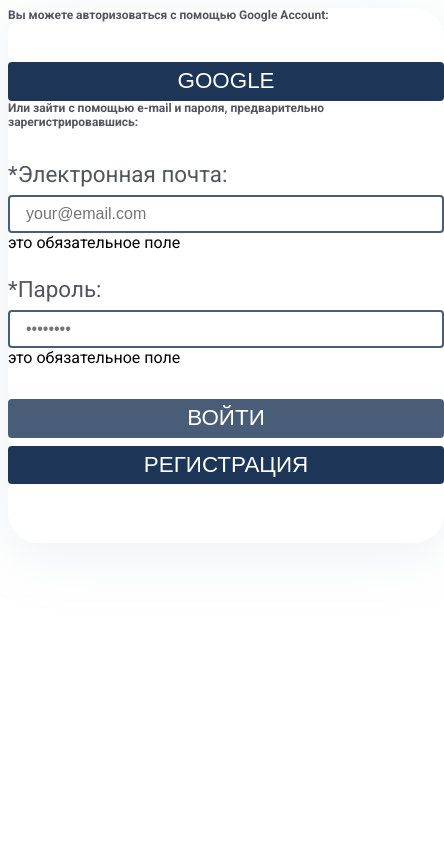
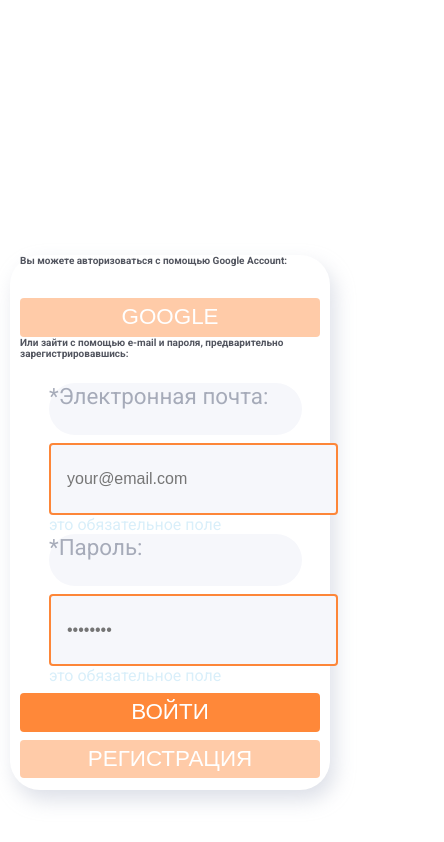
Before and after one commit to YermakovaDina/test_project, a React (Create React App) app: page / in a window 390 px wide. Shown: the whole page, 444 px wide, since content can reach past the window. Built offline with nearby package versions, Linux system fonts and the light colour scheme.

Commit message:
пробный

```diff
--- a/src/Form/Form.js
+++ b/src/Form/Form.js
@@ -52,7 +52,9 @@
         return (
           <div className="container">
             <div className="container_gb">
-              <h1>Вы можете авторизоваться с помощью Google Account:</h1>
+              <h1 className="title_gb">
+                Вы можете авторизоваться с помощью Google Account:
+              </h1>
               <form onSubmit={handleSubmit} className="container_form">
                 <button type="buttton" className="gb">
                   GOOGLE
@@ -60,7 +62,7 @@
               </form>
             </div>
             <div className="container_register">
-              <h1>
+              <h1 className="title_register">
                 Или зайти с помощью e-mail и пароля, предварительно
                 зарегистрировавшись:
               </h1>
--- a/src/Form/Form.scss
+++ b/src/Form/Form.scss
@@ -1,4 +1,4 @@
-$primary-color: #1d3557;
+$primary-color: rgba(255, 107, 8, 0.35);
 $error-color: #e63946;
 $bg-color: #f1faee;
 $text-color: #52555f;
@@ -6,12 +6,130 @@
 
 $border-radius: 4px;
 
+body {
+  color: rgb(217, 239, 250);
+}
+
+// ====
+// mobile
+@media screen and (max-width: 767.98px) {
+  .container {
+    position: absolute;
+    width: 300px;
+    height: 535px;
+    left: 10px;
+    top: 255px;
+
+    background: #ffffff;
+    /* shadow mob */
+
+    box-shadow: 5px 10px 20px rgba(170, 178, 197, 0.4);
+    border-radius: 30px;
+
+    /* margin-top: 5rem; */
+    /* padding: 3rem; */
+    /* border-radius: $border-radius; */
+
+    h1 {
+      font-size: 10px;
+      height: 1.2;
+      color: #52555f;
+      padding-bottom: 24px;
+    }
+
+    label,
+    input {
+      color: #a6abb9;
+      width: 253px;
+      height: 52px;
+      left: 39px;
+      top: 485px;
+
+      background: #f6f7fb;
+      border-radius: 30px;
+    }
+
+    label {
+      font-size: 1.4rem;
+      margin-bottom: 0.5rem;
+    }
+
+    input {
+      border: 2px solid rgba($primary-color, 0.8);
+      border-radius: 4px;
+      padding: 0.5rem 1rem;
+      padding-left: 1rem;
+      font-size: 1rem;
+    }
+
+    .form-row {
+      display: flex;
+      flex-direction: column;
+      margin-left: 29px;
+    }
+
+    button {
+      color: $color-white;
+      width: 100%;
+      font-size: 1.4rem;
+      background: $primary-color;
+      border-radius: 4px;
+      border: none;
+      cursor: pointer;
+      padding: 0.4rem 1.2rem;
+      margin-top: 0.5rem;
+
+      &:hover {
+        background: rgba($primary-color, 0.8);
+      }
+    }
+
+    .input-error {
+      border-color: $error-color;
+    }
+
+    .error {
+      color: $error-color;
+      font-size: 1rem;
+      margin-top: 0.3rem;
+    }
+
+    .disabled-btn {
+      cursor: not-allowed;
+      background: rgba($primary-color, 0.8);
+    }
+  }
+}
+
+// -----
+.container {
+  max-width: 320px;
+  top: 255px;
+  margin: 0 auto;
+  padding: 0 10px;
+
+  .title_gb {
+    justify-content: center;
+  }
+
+  @media screen and (min-width: 768px) {
+    max-width: 665px;
+  }
+
+  @media screen and (min-width: 1280px) {
+    max-width: 885px;
+  }
+}
+// -----
+
+// desktop
+@media screen and (min-width: 1280px) {
   .container {
     position: absolute;
     width: 436px;
     height: 535px;
-  /* left: 734px; */
-  /* top: 173px; */
+    left: 734px;
+    top: 173px;
 
     background: #ffffff;
     /* shadow 1 */
@@ -85,3 +203,87 @@
       background: rgba($primary-color, 0.8);
     }
   }
+}
+
+// tablet
+@media screen and (min-width: 768px) and (max-width: 1279.98px) {
+  .container {
+    position: absolute;
+    width: 436px;
+    height: 535px;
+    left: 734px;
+    top: 173px;
+
+    background: #ffffff;
+    /* shadow 1 */
+
+    box-shadow: 0px 10px 60px rgba(170, 178, 197, 0.2);
+    border-radius: 30px;
+
+    /* margin-top: 5rem; */
+    /* padding: 3rem; */
+    /* border-radius: $border-radius; */
+
+    h1 {
+      font-size: 12px;
+      height: 1.16;
+      color: #52555f;
+      margin-bottom: 2rem;
+    }
+
+    label,
+    input {
+      color: #52555f;
+    }
+
+    label {
+      font-size: 1.4rem;
+      margin-bottom: 0.5rem;
+    }
+
+    input {
+      border: 2px solid rgba($primary-color, 0.8);
+      border-radius: 4px;
+      padding: 0.5rem 1rem;
+      padding-left: 1rem;
+      font-size: 1rem;
+    }
+
+    .form-row {
+      display: flex;
+      flex-direction: column;
+      margin-bottom: 1.5rem;
+    }
+
+    button {
+      color: $color-white;
+      width: 100%;
+      font-size: 1.4rem;
+      background: $primary-color;
+      border-radius: 4px;
+      border: none;
+      cursor: pointer;
+      padding: 0.4rem 1.2rem;
+      margin-top: 0.5rem;
+
+      &:hover {
+        background: rgba($primary-color, 0.8);
+      }
+    }
+
+    .input-error {
+      border-color: $error-color;
+    }
+
+    .error {
+      color: $error-color;
+      font-size: 1rem;
+      margin-top: 0.3rem;
+    }
+
+    .disabled-btn {
+      cursor: not-allowed;
+      background: rgba($primary-color, 0.8);
+    }
+  }
+}
```
Lines whose indentation alone changed are shown as unchanged.
